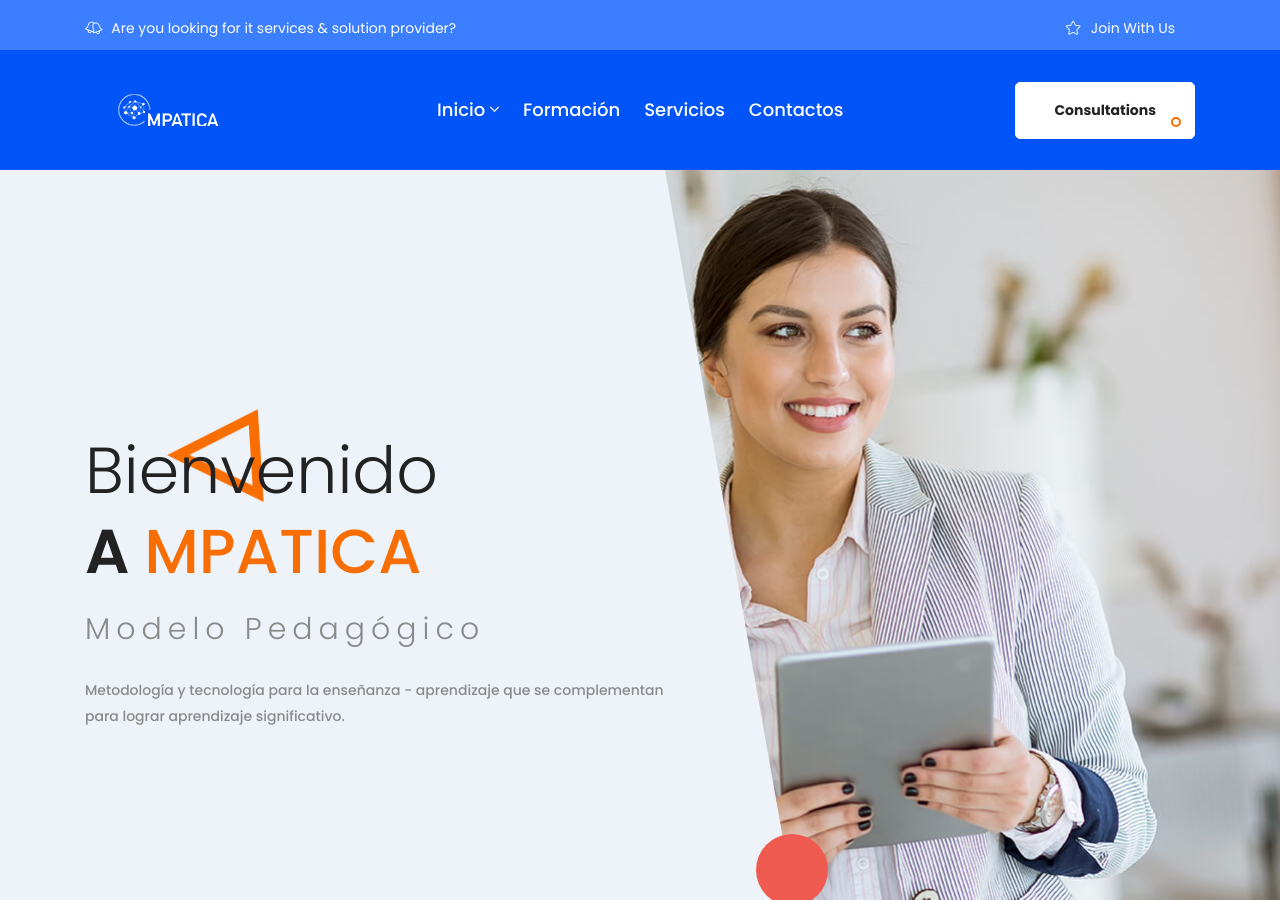
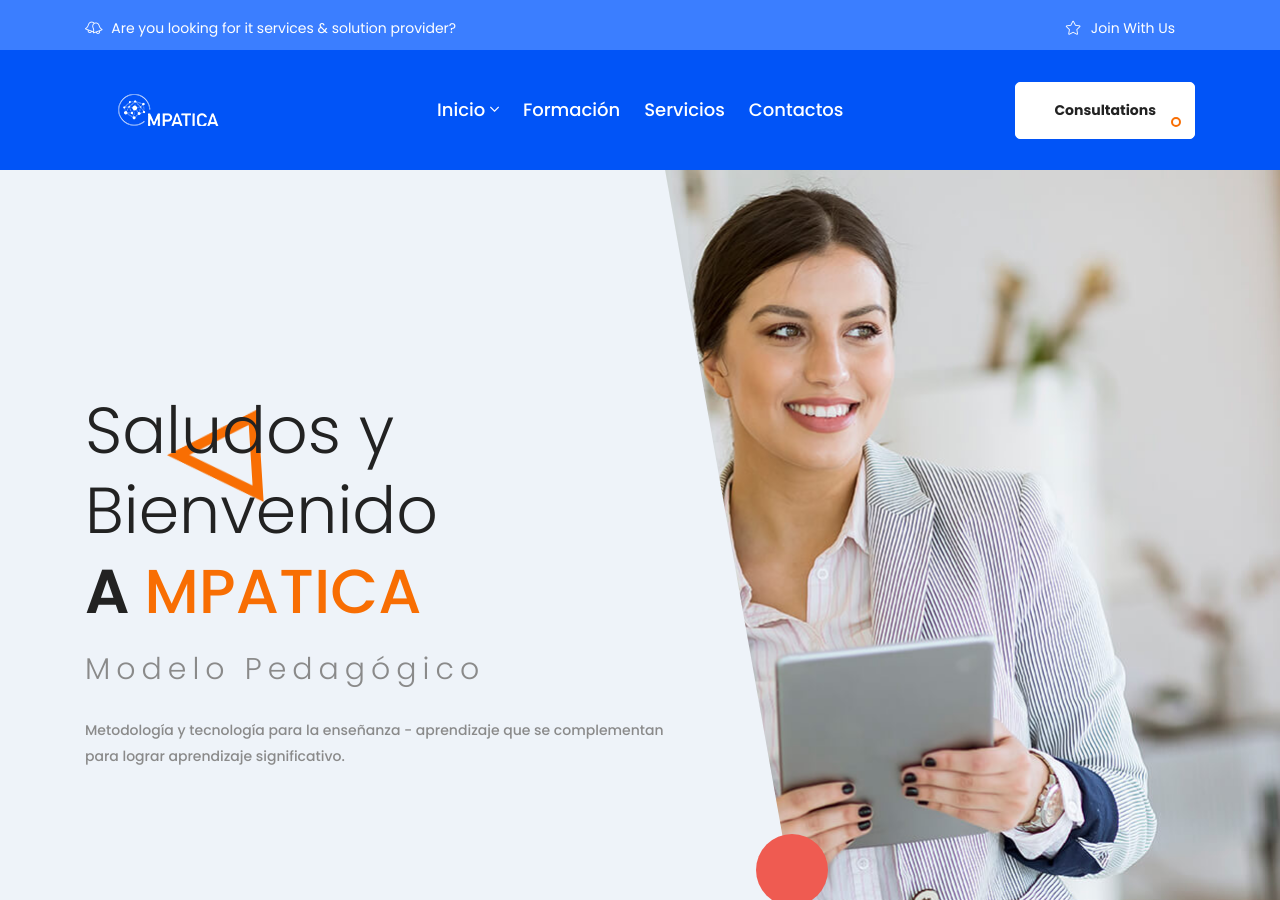
Before and after one commit to elemprendedoronline/mpatica, a Jekyll site: the page built from index.html, in a window 1280 px wide and 900 px high. Built offline with Jekyll 4.4.1, drawn with Linux system fonts in a browser that asks for light colours.

Commit message:
Actualizar banner for pruebas

```diff
--- a/_includes/hero_area.html
+++ b/_includes/hero_area.html
@@ -6,7 +6,7 @@
         <div class="row">
             <div class="col-lg-7 col-md-9">
                 <div class="banner-content">
-                    <h1 class="title wow fadeInLeft" data-wow-duration="1.2s" data-wow-delay="1s">Bienvenido <span> a <span> MPATICA</span></span> </h1>
+                    <h1 class="title wow fadeInLeft" data-wow-duration="1.2s" data-wow-delay="1s">Saludos y Bienvenido <span> a <span> MPATICA</span></span> </h1>
                     <span class="wow fadeInLeft" data-wow-duration="1.2s" data-wow-delay="1.5s">Modelo pedagógico</span>
                     <p class="wow fadeInLeft" data-wow-duration="1.2s" data-wow-delay="2s">Metodología y tecnología para la enseñanza - aprendizaje que se complementan para lograr aprendizaje significativo.</p>
                     <ul class="wow fadeInLeft" data-wow-duration="1.2s" data-wow-delay="2.6s" >
```
